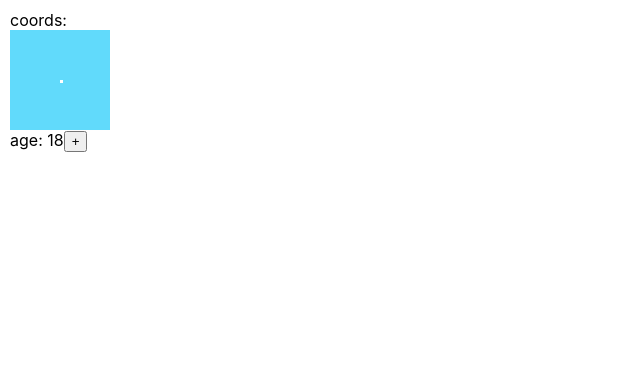
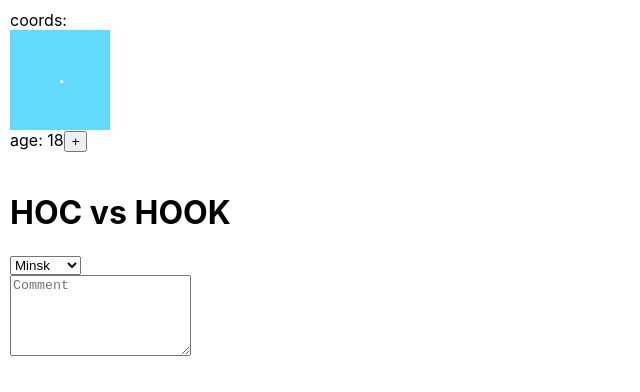
Before and after one commit to wostrau/hook-app, a React (Create React App) app: page / in a window 1280 px wide. Shown: the top 392 px of the page, without its empty margins (0-640 px from the left). Built offline with nearby package versions, Linux system fonts and the light colour scheme.

Commit message:
Hook app #2 video lesson - TBD / stopped at 00:22:50

```diff
--- a/src/AppContainer.tsx
+++ b/src/AppContainer.tsx
@@ -1,13 +1,14 @@
 import React, {useState} from 'react'
 import './App.css'
 import {App} from './App'
+import {HocVsHook} from './HocVsHook'
 
 
 export const AppContainer = () => {
     const [age, setAge] = useState<number | null>(18)
     const incrementAge = (age: number) => setAge(age + 1)
 
-    const [coords, setCoords] = useState<{x: number, y: number}>({x: 50, y: 50})
+    const [coords, setCoords] = useState<{ x: number, y: number }>({x: 50, y: 50})
     const changeCoords = (x: number, y: number) => setCoords({x, y})
     const styledCoords = {
         left: coords.x + 'px',
@@ -15,11 +16,14 @@ export const AppContainer = () => {
     }
 
     return (
+        <>
             <App
                 age={age}
                 incrementAge={incrementAge}
                 changeCoords={changeCoords}
                 styledCoords={styledCoords}
             />
+            <HocVsHook/>
+        </>
     )
 }
--- /dev/null
+++ b/src/HocVsHook.tsx
@@ -0,0 +1,45 @@
+import React from 'react'
+import './App.css'
+
+type HocVsHookPropsType = {}
+
+export const HocVsHook: React.FC<HocVsHookPropsType> = (props) => {
+    const {} = props
+
+
+    return (
+        <div className="App" style={{padding: '10px'}}>
+            <h1>HOC vs HOOK</h1>
+            <Select values={['Minsk', 'Grodna', 'Brest', 'Magilew']}/>
+            <TextareaWithLimit limit={100} placeholder={'Comment'}/>
+        </div>
+    )
+}
+
+const TextareaWithLimit: React.FC<{ limit: number, placeholder: string }> = ({limit, ...props}) => {
+
+    return (
+        <div style={{position: 'relative'}}>
+            <textarea
+                style={{position: 'absolute'}}
+                {...props}
+                name="TextareaWithLimit"
+                cols={20}
+                rows={5}
+            />
+            <span>{limit}</span>
+        </div>
+    )
+}
+
+type SelectPropsType = {
+    values: Array<string>
+}
+
+const Select: React.FC<SelectPropsType> = ({values}) => {
+    return (
+        <select>
+            {values.map(v => <option value={'City'}>{v}</option>)}
+        </select>
+    )
+}
```
Lines whose indentation alone changed are shown as unchanged.
